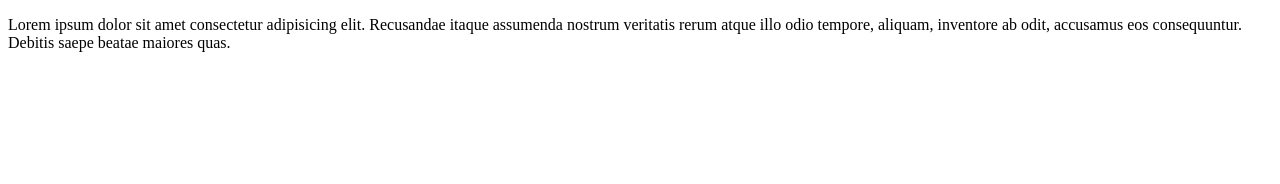
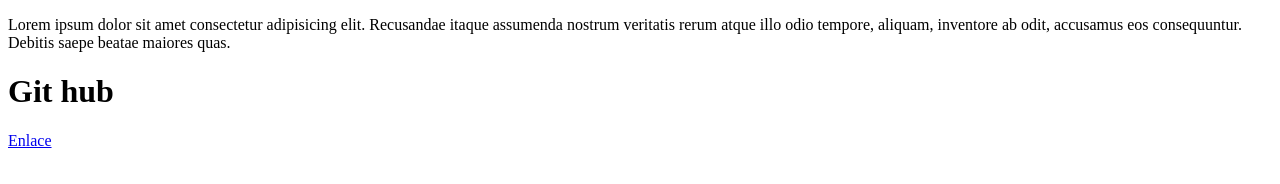
Before and after one commit to kilo07/kilo07, a plain HTML site: page index.html in a window 1280 px wide. Drawn offline with Linux system fonts and the light colour scheme.

Commit message:
agregado titulo git hub con enlace

```diff
--- a/index.html
+++ b/index.html
@@ -14,5 +14,8 @@
 </p>
 
     </div>
+
+    <h1> Git hub</h1>
+    <a href="#">Enlace</a>
 </body>
 </html>
```
